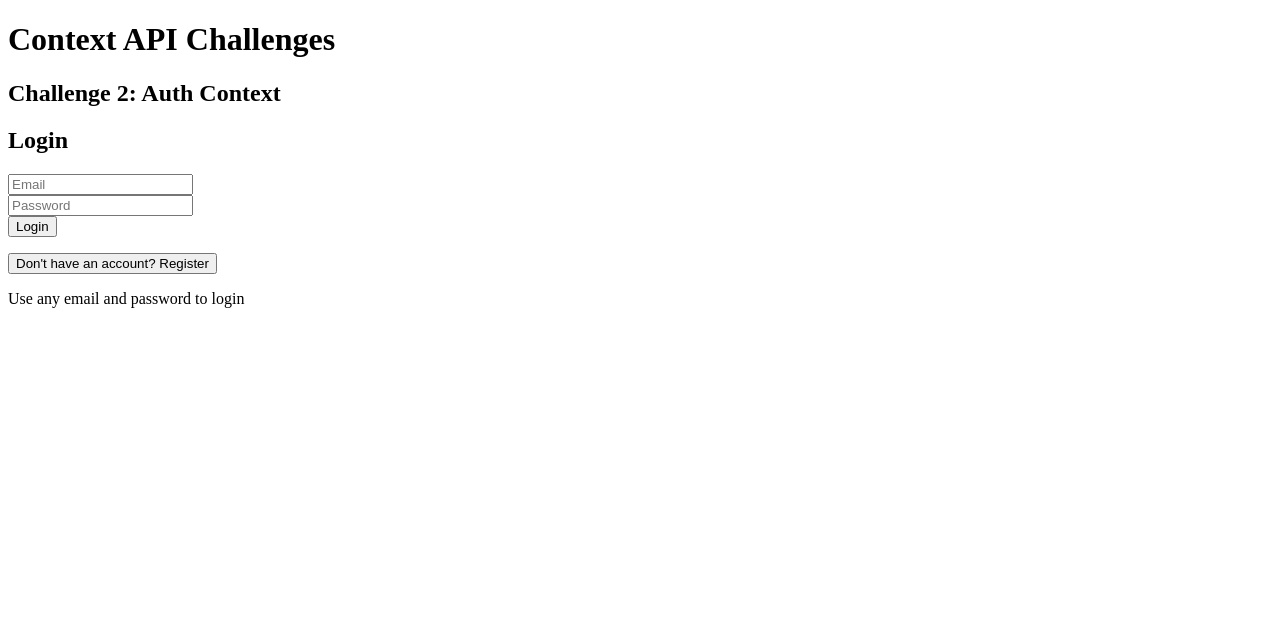
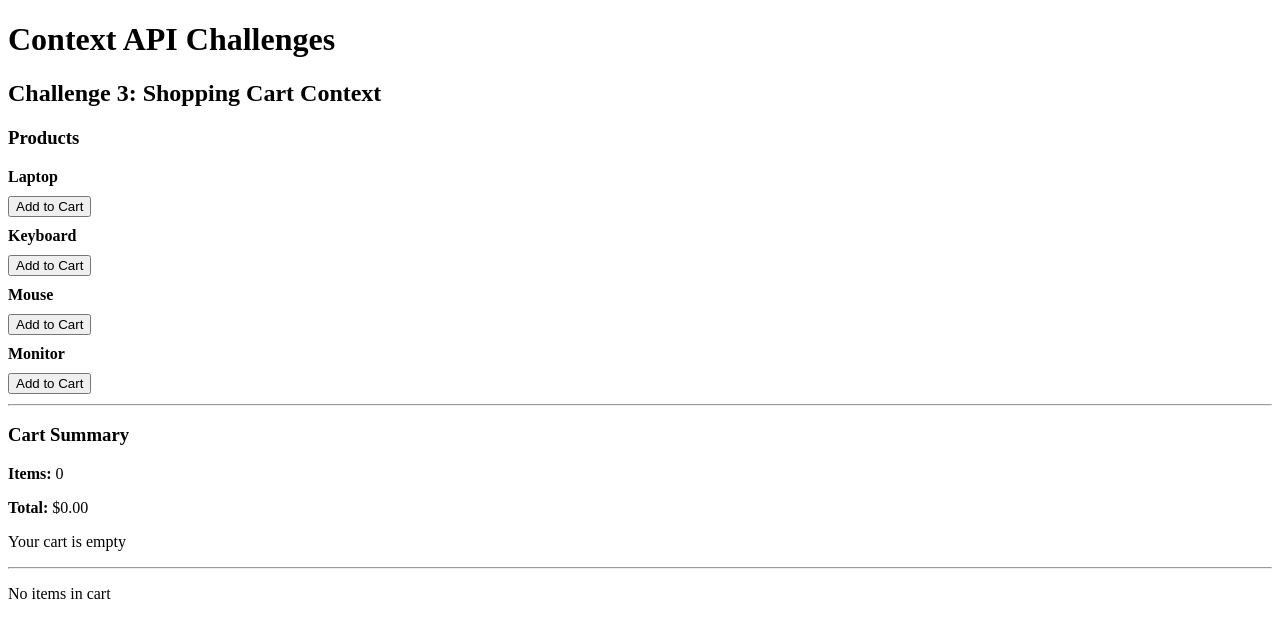
Before and after one commit to HaithamAbuDraz/react-learning-journey, a React (Vite) app: page / in a window 1280 px wide. Shown: the top 638 px of the page. Built offline with nearby package versions, Linux system fonts and the light colour scheme.

Commit message:
Add Shopping Cart context challenge with products and cart

```diff
--- a/src/challenges/13-context-api/ContextApiChallenge.jsx
+++ b/src/challenges/13-context-api/ContextApiChallenge.jsx
@@ -1,16 +1,68 @@
-import AuthProvider from './providers/AuthProvider';
-import LoginStatus from './components/LoginStatus';
+import CartProvider from './providers/CartProvider';
+import { useContext } from 'react';
+import CartContext from './context/CartContext';
+import CartItem from './components/CartItem';
+import CartSummary from './components/CartSummary';
+
+function AddToCartButton({ product }) {
+  const { addToCart } = useContext(CartContext);
+  return <button onClick={() => addToCart(product)}>Add to Cart</button>;
+}
+
+function CartItemsList() {
+  const { cart } = useContext(CartContext);
+
+  if (cart.length === 0) {
+    return <p>No items in cart</p>;
+  }
+
+  return (
+    <div>
+      {cart.map((item) => (
+        <CartItem key={item.id} item={item} />
+      ))}
+    </div>
+  );
+}
 
 function ContextApiChallenge() {
+  const products = [
+    { id: 1, name: 'Laptop', price: 999.99 },
+    { id: 2, name: 'Keyboard', price: 49.99 },
+    { id: 3, name: 'Mouse', price: 29.99 },
+    { id: 4, name: 'Monitor', price: 299.99 },
+  ];
+
   return (
     <div>
       <h1>Context API Challenges</h1>
+      <section>
+        <h2>Challenge 3: Shopping Cart Context</h2>
+        <CartProvider>
+          <div>
+            <div>
+              <h3>Products</h3>
+              {products.map((product) => (
+                <div key={product.id}>
+                  <div style={{ marginBottom: '10px' }}>
+                    <strong>{product.name}</strong>
+                  </div>
+                  <div style={{ marginBottom: '10px' }}>
+                    <AddToCartButton product={product} />
+                  </div>
+                </div>
+              ))}
+            </div>
 
-      <section>
-        <h2>Challenge 2: Auth Context</h2>
-        <AuthProvider>
-          <LoginStatus />
-        </AuthProvider>
+            <hr />
+
+            <div>
+              <CartSummary />
+              <hr />
+              <CartItemsList />
+            </div>
+          </div>
+        </CartProvider>
       </section>
     </div>
   );
```
